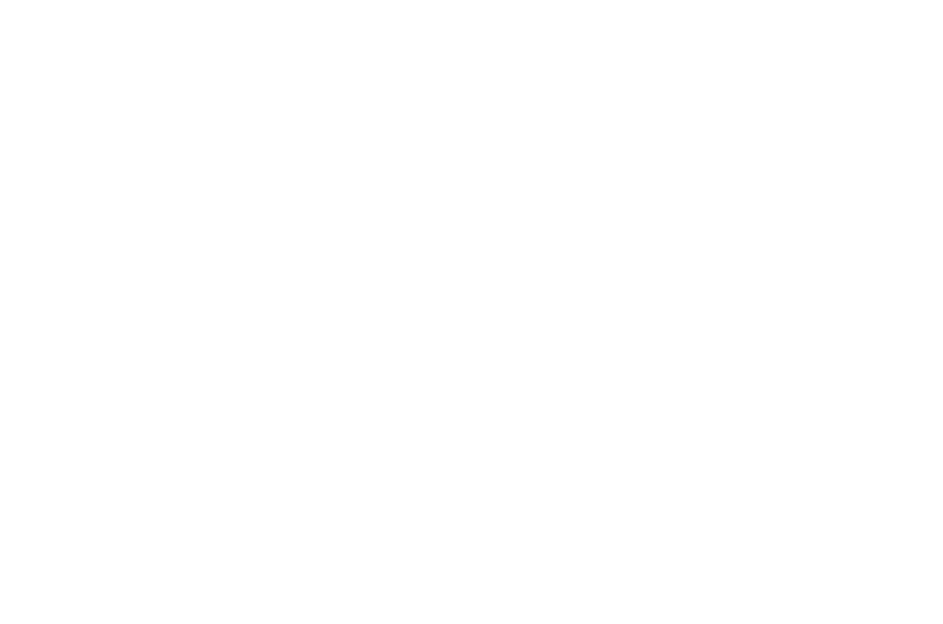
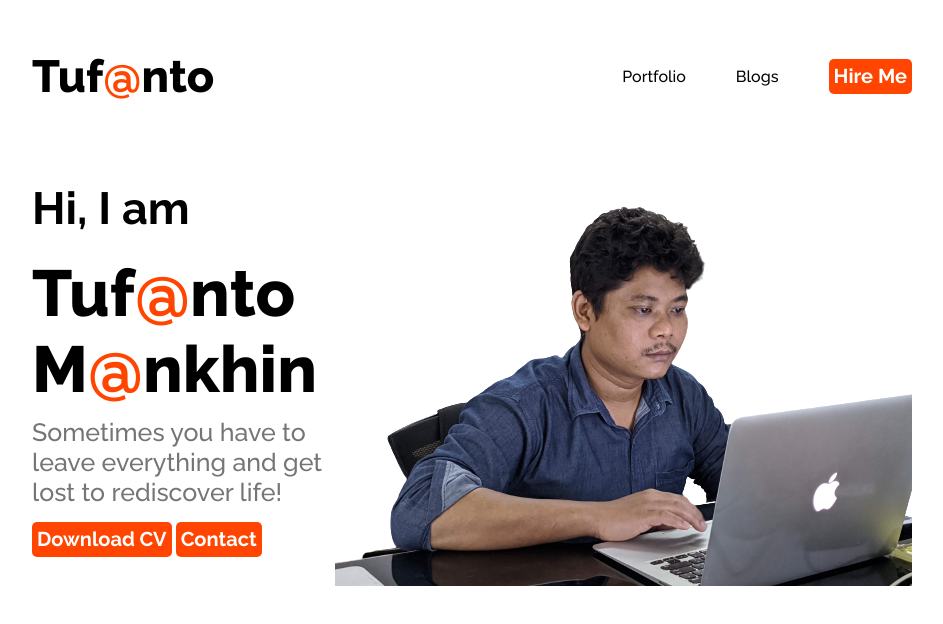
Before and after one commit to Tufantomankhin/developer2-portfolio, a plain HTML site: page index.html in a window 1280 px wide. Shown: the whole page, without its empty margins (168-1111 px from the left). Drawn offline with Linux system fonts and the light colour scheme.

Commit message:
second commit

```diff
--- a/index.html
+++ b/index.html
@@ -5,8 +5,33 @@
     <meta http-equiv="X-UA-Compatible" content="IE=edge">
     <meta name="viewport" content="width=device-width, initial-scale=1.0">
     <title>developer2-portfolio</title>
+    <link rel="stylesheet" href="styles/portfolio.css">
+    <link rel="preconnect" href="https://fonts.googleapis.com">
+<link rel="preconnect" href="https://fonts.gstatic.com" crossorigin>
+<link href="https://fonts.googleapis.com/css2?family=Raleway:ital,wght@0,500;0,700;0,800;1,400&display=swap" rel="stylesheet">
 </head>
 <body>
-
+    <header>
+        <nav>
+            <h2 class="nav-title">Tuf<span class="span-color">@</span>nto</h2>
+            <ul>
+                <li>Portfolio</li>
+                <li>Blogs</li>
+                <li><button class="btn-primary">Hire Me</button></li>
+            </ul>
+        </nav>
+        <!-- header Banner -->
+        <div class="banner">
+            <div>
+                <h3 class="banner-sub-title">Hi, I am</h3>
+                <h1 class="banner-title">Tuf<span class="span-color">@</span>nto M<span class="span-color">@</span>nkhin</h1>
+                <p class="banner-description">Sometimes you have to leave everything and get lost to rediscover life!
+                </p>
+                <button class="btn-primary">Download CV</button>
+                <button class="btn-primary">Contact</button>
+            </div>
+            <img src="images/t-m.png" alt="tm-image">
+        </div>
+    </header>
 </body>
 </html>
--- /dev/null
+++ b/styles/portfolio.css
@@ -0,0 +1,62 @@
+*{
+    margin: 0;
+    font-family: 'Raleway', sans-serif;
+}
+
+/* header and navigation styles */
+nav {
+    display: flex;
+    justify-content: space-between;
+    margin: 50px 200px;
+}
+.nav-title {
+    font-weight: 800;
+    font-size: 45px;
+}
+nav ul {
+    display: flex;
+    align-items: center;
+}
+nav li {
+    list-style: none;
+    margin-left: 50px;
+}
+/*color */
+.span-color {
+    color: orangered;
+}
+.btn-primary {
+    color: #FFFFFF;
+    font-weight: 700;
+    font-size: 20px;
+    border: 0px;
+    padding: 5px 5px 30px;
+    height: 15px;
+    border-radius: 5px;
+    background-color: orangered;
+    text-align: center;
+}
+/* banner styles */
+
+.banner {
+    display: flex;
+    align-items: center;
+    margin: 0 200px;
+
+}
+.banner-title{
+    font-weight: 800;
+    font-size: 65px;
+    margin-bottom: 10px;
+}
+.banner-sub-title {
+    font-weight: 600;
+    font-size: 45px;
+    margin-bottom: 20px;
+}
+.banner-description {
+    color: #757575;
+    font-weight: 500;
+    font-size: 25px;
+    margin-bottom: 15px;
+}
```
Also changed, not shown: images/t-m-.png (added), images/t-m-1.png (added), images/t-m-1.png.svg (added), images/t-m-2.png (added), images/t-m-3.png (added), images/t-m.png (added), images/t-m.png.svg (added), 4 other files.
